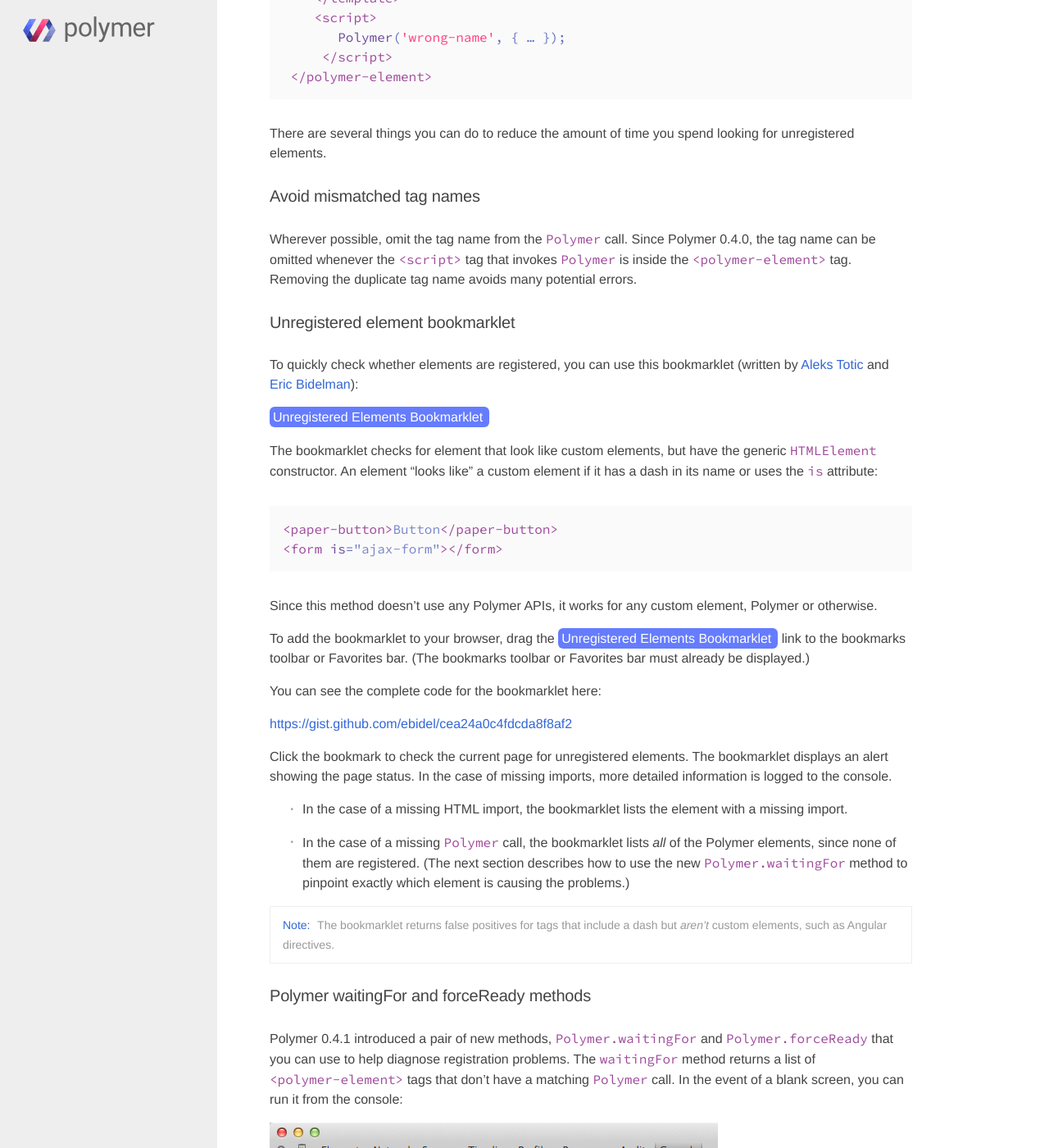
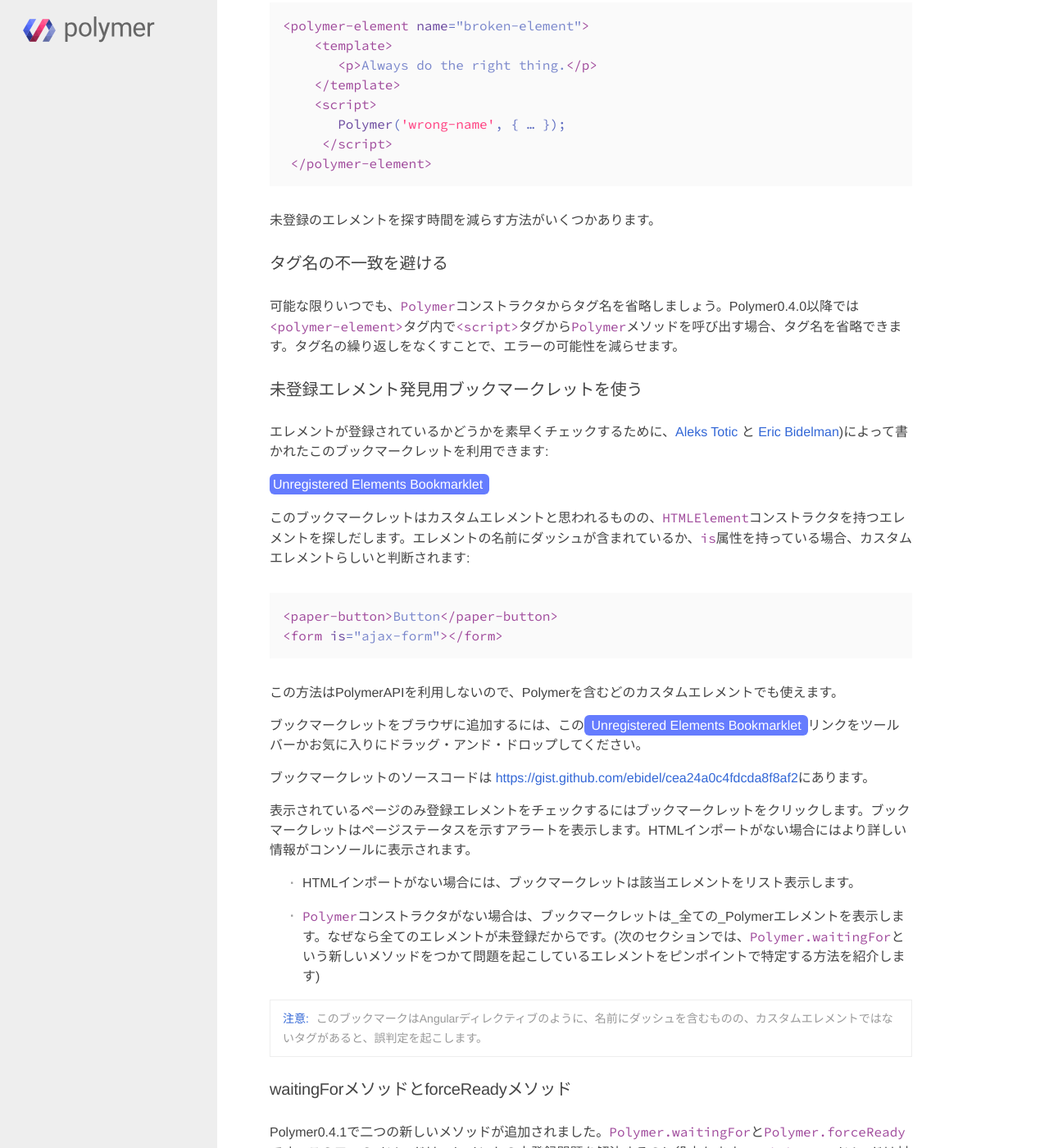
Before and after one commit to craftgear/polymer-docs-ja, a Jekyll site: the page built from docs_ja/docs/polymer/debugging.md, in a window 1280 px wide and 1400 px high, scrolled down 3578 px. Shown: the whole window at 82% size. Built offline with Jekyll 4.4.1, drawn with Linux system fonts in a browser that asks for light colours; some web fonts are replaced; a script that is not in the unit is left out; some of the changed text lies outside the part shown.

Commit message:
52% debugging.md

```diff
--- a/docs_ja/docs/polymer/debugging.md
+++ b/docs_ja/docs/polymer/debugging.md
@@ -2,7 +2,7 @@
 layout: default
 type: guide
 shortname: Docs
-title: Debugging tips and tricks
+title: デバッグのコツ
 subtitle: Guide
 ---
 
@@ -20,33 +20,32 @@ subtitle: Guide
 }
 </style>
 
-Since the Web Components standards are relatively new, and not implemented in all browsers, debugging web components such as Polymer elements can be a challenge.
+Webコンポーネント標準は比較的新しく、全てのブラウザで実装されているわけではないため、PolymerエレメントのようなWebコンポーネントをデバッグするのには困難を伴うことがあります。
 
-Chrome 36 and later includes native support for web components, and improved support for debugging them in Chrome DevTools. Opera 23 and later also includes native support for web components.
+Chrome36以降では、Webコンポーネントのネイティブサポートが組み込まれ、Chrome Devtoolsでのデバッグサポートが改善されました。Opera23以降でもWebコンポーネントのネイティブサポートが組み込まれています。
 
-Many of the techniques described here can be used on browsers without native web components support, with a few adjustments. For details, see [Debugging under the polyfills](#polyfills).
+ここで紹介するテクニックの多くは、少し手を加えることでWebコンポート念とをネイティブサポートしていないブラウザでも利用可能です。詳しくは[polyfill環境下でのデバッギング](#polyfills)を参照して下さい。
 
-## Inspecting HTML imports
+## HTMLインポートを調査する
 
+**Elements**パネルでHTMLインポートの中身を見るには、DOMツリービューの`<link>`タグを開きます。インポートされた内容は入れ子になった`#document`ノードに表示されます。
 To see the contents of an HTML import in the **Elements** panel, expand the `<link>` tag in the DOM tree view.
-The import contents appear as a nested `#document` node.
 
 ![HTML import link expanded in DevTools Elements panel](/images/debugging/html-import.png)
 
-To open the imported file in the **Sources** panel, click the URL in the link.
+**Sources**パネルにインポートされたファイルを開くには、リンクのURLをクリックします。
 
 ![HTML import link with URL highlighted](/images/debugging/html-import-link.png)
 
-For elements with separate script files, the script file should be alongside the HTML file in the **Sources** panel.
+スクリプトがファイルに分離されているエレメントでは、スクリプトファイルが**Sources**パネルのHTMLファイルと一緒に表示されます。
 
-You can set breakpoints in inline scripts inside an HTML import.
+HTMLインポートされたインラインスクリプトにブレイクポイントを設定できます。
 
-**Note:** For production deployment, HTML imports are usually concatenated using [vulcanize](/articles/concatenating-web-components.html). However,
-unlike JavaScript and CSS, there is no sourcemap format for HTML files, so there's no way to map vulcanized files to their non-vulcanized counterparts. As a result, it's much easier to debug non-vulcanized files.
+**注意:** 実際の運用環境では、HTMLインポートは[vulcanize](/articles/concatenating-web-components.html)を使って結合されるのが普通です。しかし、JavaScriptやCSSと違って、HTMLファイルにはソースマップ書式がありません。そのため、結合されたファイルを、結合前のファイルに対応づける方法がありません。結果として、デバッグ時には結合されていないファイルを扱うほうがはるかに用意です。
 
-## Inspecting custom elements
+## カスタムエレメントを調査する
 
-Many custom elements include shadow DOM trees. In the case of Polymer elements, anything you add to the outermost `<template>` inside the `<polymer-element>` tag is cloned into the element's shadow DOM. In DevTools, the root of the shadow tree shows up as a node named  `#shadow-root`. For example, consider the following element:
+多くのカスタムエレメントにはShadowDOMツリーが含まれます。Polymerエレメントでは、`<polymer-element>`タグ内の最初の`<template>`タグに追加された全ての要素がエレメントのShadowDOMにコピーされます。DevToolsでは、Shadowツリーのルートが`#shadow-root`という名前のノードで表示されます。例えば、次のエレメントでは:
 
     <polymer-element name="my-element" noscript>
       <template>
@@ -56,45 +55,39 @@ Many custom elements include shadow DOM trees. In the case of Polymer elements,
 
     <my-element></my-element>
 
-In Chrome, the resulting DOM tree looks like this:
+ChromeではDOMツリーは次のようになります:
 
 ![DevTools showing DOM for custom element](/images/debugging/custom-element.png)
 
-The template contents show up inside the shadow tree, under `#shadow-root`.
+テンプレートの中身は`#shadow-root`以下のShadowツリー内に表示されます。
 
-On a browser that doesn't support shadow DOM, there is no `#shadow-root` node. The nodes that would be in the shadow tree appear as direct children of the custom element in the element or inspector view.
+ShadowDOMをサポートしていないブラウザでは、`#shadow-root`ノードはありません。Shadowツリーとして表示されるべきノードはカスタムエレメントの直接の子要素として表示されます。
 
-When inspecting any custom elements, you can access properties or methods on the element directly in the console:
+カスタムエレメントの調査では、コンソールからプロパティやメソッドに直接アクセスできます。
 
     $0.fire('my-event');
     $0.myproperty
 
-`$0` is a [console variable](https://developer.chrome.com/devtools/docs/commandline-api#0-4) that refers to the currently selected element. It's supported in most browsers.
 
-On browsers without native shadow DOM, use the `wrap` function to access methods and properties on your element:
+`$0`は[console variable](https://developer.chrome.com/devtools/docs/commandline-api#0-4)と呼ばれ、現在選択されているエレメントを指します。これはほとんどのブラウザでサポートされています。
+
+ShadowDOMのないブラウザでは、エレメントのメソッドやプロパティにアクセスするのに`wrap`関数を使います:
 
     wrap($0).fire('my-event');
     wrap($0).myproperty
 
-For more details, see [Shadow DOM polyfill](#shadowdom).
+より詳しくは[Shadow DOM polyfill](#shadowdom)を参照して下さい。
 
-## Hunting down unregistered elements {#unregistered}
+## 未登録のエレメントを見つけ出す {#unregistered}
 
-When debugging Polymer applications, one frequent problem is unregistered elements. There are two common problems that cause unregistered elements:
+Polymerアプリケーションのデバッグ時にもっともよくある問題の一つが未登録のエレメントです。未登録のエレメントを引き起こすよくある問題は2つあります:
 
--   Missing or incorrect HTML import statement for a custom element. In this case, the element
-    shows up in the DOM as a simple element, with no shadow DOM. The element may still be rendered,
-    but without the custom element's styling and behavior. The rest of the page should render normally.
+-   カスタムエレメントでHTMLインポートが間違っているか指定されていない。この場合、カスタムエレメントはDOMにShadowDOMを持たない通常のエレメントとして表示されます。エレメントは表示されるかもしれませんが、カスタムエレメントとしてのスタイル指定や振る舞いはありません。ページの他の部分は通常通り表示されます。
 
--   Missing call to `Polymer` or an incorrect tag name in the `Polymer` call. By design, Polymer waits
-    until all element definitions are complete before registering any elements. This ensures that all
-    elements have been registered before the `polymer-ready` event fires, _even if some calls to `Polymer` are
-    made in asynchronous scripts._
+-   `Polymer`コンストラクタがないか、`Polymer`メソッドの呼び出しで間違ったタグ名を使っている。Polymerは全てのエレメントの定義が終わるのを待ってから、エレメントの登録を開始する設計になっています。_たとえ`Polymer`メソッドの呼び出しが非同期スクリプトを含んでいても_、これによって全てのエレメントは`polymer-ready`イベントが発行される前に登録済みであることが確実になります。しかし、`Polymer`メソッドの呼び出しがある一つのエレメントで見つからないと、全てのPolymerエレメントが登録されないことになります。`polymer-ready`イベントは発行されず、Polymerエレメントが全く表示されないため、多くの場合画面が真っ白になります。
 
-    However, if the `Polymer` call is missing for one element, none of the Polymer elements are registered.
-    The `polymer-ready` event never fires, and the screen is frequently blank, since none of the Polymer elements render properly.
 
-For example, the mismatched tag name in the following element causes Polymer to block element registration:
+例として、次に示すエレメントでのタグ名の不一致はPolymerのエレメント登録を妨げます:
 
     <polymer-element name="broken-element">
         <template>
@@ -105,52 +98,48 @@ For example, the mismatched tag name in the following element causes Polymer to
          </script>
      </polymer-element>
 
-There are several things you can do to reduce the amount of time you spend looking for unregistered elements.
+未登録のエレメントを探す時間を減らす方法がいくつかあります。
 
-### Avoid mismatched tag names
+### タグ名の不一致を避ける
 
-Wherever possible, omit the tag name from the `Polymer` call. Since Polymer 0.4.0, the tag name can be omitted whenever the `<script>` tag that invokes `Polymer` is inside the `<polymer-element>` tag. Removing the duplicate tag name avoids many potential errors.
+可能な限りいつでも、`Polymer`コンストラクタからタグ名を省略しましょう。Polymer0.4.0以降では`<polymer-element>`タグ内で`<script>`タグから`Polymer`メソッドを呼び出す場合、タグ名を省略できます。タグ名の繰り返しをなくすことで、エラーの可能性を減らせます。
 
-### Unregistered element bookmarklet
+### 未登録エレメント発見用ブックマークレットを使う
 
-To quickly check whether elements are registered, you can use this bookmarklet (written by [Aleks Totic](https://twitter.com/atotic) and [Eric Bidelman](https://twitter.com/ebidel)):
+エレメントが登録されているかどうかを素早くチェックするために、[Aleks Totic](https://twitter.com/atotic) と [Eric Bidelman](https://twitter.com/ebidel))によって書かれたこのブックマークレットを利用できます:
 
 <a class="bookmarklet" href="javascript:(function(){function isUnregisteredCustomElement(el){if(el.constructor==HTMLElement){console.error('Found unregistered custom element:',el);return true;}return false;}function isCustomEl(el){return el.localName.indexOf('-')!=-1||el.getAttribute('is');}var allCustomElements=document.querySelectorAll('html /deep/ *');allCustomElements=Array.prototype.slice.call(allCustomElements).filter(function(el){return isCustomEl(el);});var foundSome=false;for(var i=0,el;el=allCustomElements[i];++i){if(isUnregisteredCustomElement(el)){foundSome=true;}}if(foundSome){alert('Oops: found one or more unregistered custom elements in use! Check the console.');}else{alert('Good: All custom elements are registered :)');}})();"><core-icon icon="bookmark"></core-icon> Unregistered Elements Bookmarklet</a>
 
-The bookmarklet checks for element that look like custom elements, but have the generic `HTMLElement` constructor. An element "looks like" a custom element if it has a dash in its name or uses the `is` attribute:
+このブックマークレットはカスタムエレメントと思われるものの、`HTMLElement`コンストラクタを持つエレメントを探しだします。エレメントの名前にダッシュが含まれているか、`is`属性を持っている場合、カスタムエレメントらしいと判断されます:
 
     <paper-button>Button</paper-button>
     <form is="ajax-form"></form>
 
-Since this method doesn't use any Polymer APIs, it works for any custom element, Polymer or otherwise.
+この方法はPolymerAPIを利用しないので、Polymerを含むどのカスタムエレメントでも使えます。
 
-To add the bookmarklet to your browser, drag the <a class="bookmarklet" href="javascript:(function(){function isUnregisteredCustomElement(el){if(el.constructor==HTMLElement){console.error('Found unregistered custom element:',el);return true;}return false;}function isCustomEl(el){return el.localName.indexOf('-')!=-1||el.getAttribute('is');}var allCustomElements=document.querySelectorAll('html /deep/ *');allCustomElements=Array.prototype.slice.call(allCustomElements).filter(function(el){return isCustomEl(el);});var foundSome=false;for(var i=0,el;el=allCustomElements[i];++i){if(isUnregisteredCustomElement(el)){foundSome=true;}}if(foundSome){alert('Oops: found one or more unregistered custom elements in use! Check the console.');}else{alert('Good: All custom elements are registered :)');}})();"><core-icon icon="bookmark"></core-icon> Unregistered Elements Bookmarklet</a>
-link to the bookmarks toolbar or Favorites bar. (The bookmarks toolbar or Favorites bar must already be displayed.)
+ブックマークレットをブラウザに追加するには、この<a class="bookmarklet" href="javascript:(function(){function isUnregisteredCustomElement(el){if(el.constructor==HTMLElement){console.error('Found unregistered custom element:',el);return true;}return false;}function isCustomEl(el){return el.localName.indexOf('-')!=-1||el.getAttribute('is');}var allCustomElements=document.querySelectorAll('html /deep/ *');allCustomElements=Array.prototype.slice.call(allCustomElements).filter(function(el){return isCustomEl(el);});var foundSome=false;for(var i=0,el;el=allCustomElements[i];++i){if(isUnregisteredCustomElement(el)){foundSome=true;}}if(foundSome){alert('Oops: found one or more unregistered custom elements in use! Check the console.');}else{alert('Good: All custom elements are registered :)');}})();"><core-icon icon="bookmark"></core-icon> Unregistered Elements Bookmarklet</a>リンクをツールバーかお気に入りにドラッグ・アンド・ドロップしてください。
 
 
-You can see the complete code for the bookmarklet here:
-
-[https://gist.github.com/ebidel/cea24a0c4fdcda8f8af2](https://gist.github.com/ebidel/cea24a0c4fdcda8f8af2)
+ブックマークレットのソースコードは
+[https://gist.github.com/ebidel/cea24a0c4fdcda8f8af2](https://gist.github.com/ebidel/cea24a0c4fdcda8f8af2)にあります。
 
 
-Click the bookmark to check the current page for unregistered elements. The bookmarklet displays an alert showing the
-page status. In the case of missing imports, more detailed information is logged to the console.
+表示されているページのみ登録エレメントをチェックするにはブックマークレットをクリックします。ブックマークレットはページステータスを示すアラートを表示します。HTMLインポートがない場合にはより詳しい情報がコンソールに表示されます。
 
--   In the case of a missing HTML import, the bookmarklet lists the element with a missing import.
+-   HTMLインポートがない場合には、ブックマークレットは該当エレメントをリスト表示します。
 
--   In the case of a missing `Polymer` call, the bookmarklet lists _all_ of the Polymer elements, since none of them are registered.
-    (The next section describes how to use the new `Polymer.waitingFor` method to pinpoint exactly which element is causing the problems.)
+-   `Polymer`コンストラクタがない場合は、ブックマークレットは_全ての_Polymerエレメントを表示します。なぜなら全てのエレメントが未登録だからです。(次のセクションでは、`Polymer.waitingFor`という新しいメソッドをつかて問題を起こしているエレメントをピンポイントで特定する方法を紹介します)
 
-**Note:** The bookmarklet returns false positives for tags that include a dash but _aren't_ custom elements, such as Angular directives.
+**注意:** このブックマークはAngularディレクティブのように、名前にダッシュを含むものの、カスタムエレメントではないタグがあると、誤判定を起こします。
 {: .alert .alert-info }
 
-### Polymer waitingFor and forceReady methods
+### waitingForメソッドとforceReadyメソッド
 
-Polymer 0.4.1 introduced a pair of new methods, `Polymer.waitingFor` and `Polymer.forceReady` that you can use to help diagnose registration problems.  The `waitingFor` method returns a list of `<polymer-element>` tags that don't have a matching `Polymer` call. In the event of a blank screen, you can run it from the console:
+Polymer0.4.1で二つの新しいメソッドが追加されました。`Polymer.waitingFor`と`Polymer.forceReady`です。この二つのメソッドはエレメントの未登録問題を解決するのに役立ちます。`waitingFor`メソッドは対応する`Polymer`コンストラクタを持たない`<polymer-element>`タグのリストを返します。画面が真っ白にになる場合には、コンソールからこのメソッドを実行できます:
 
 ![DevTools console showing Polymer.waitingFor call and output](/images/debugging/waitingfor.png)
 
-Note that `waitingFor` returns a list of _elements_, not element names.
+`waitingFor`がエレメント名ではなく、_エレメントのリスト_を返すことに注して下さい。
 
 The `waitingFor` method does not report elements that are missing HTML imports, or misspelled tags.
 
```
Also changed, not shown: docs_ja/docs/polymer/polymer.md (+1 -1 lines).
